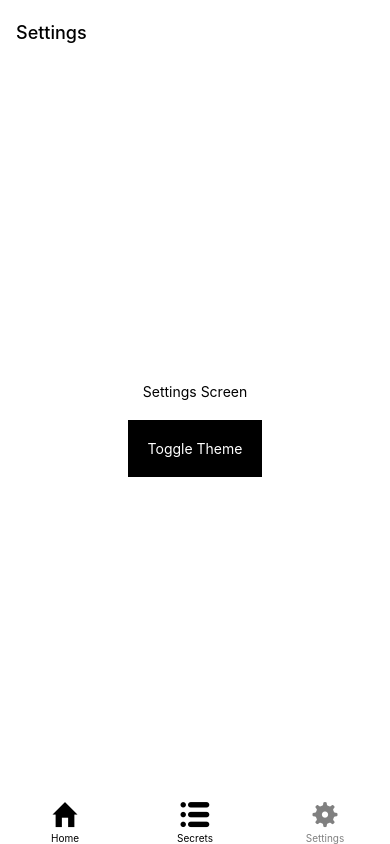
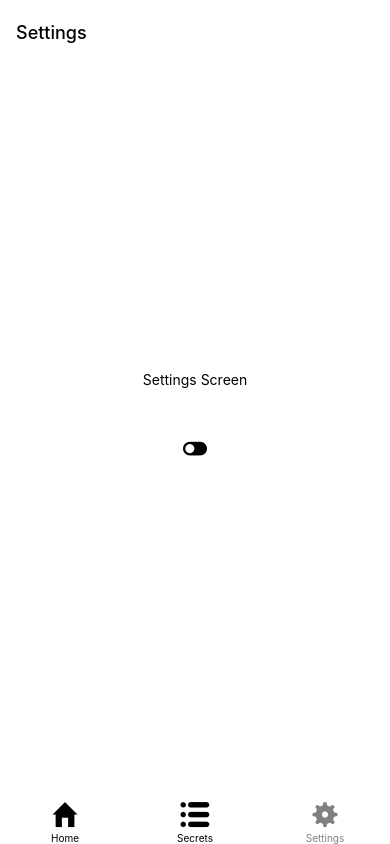
Before and after one commit to m4d0x/react-native-app-assignment, a React Native app: screen /Settings in a window 390 px wide. Built offline with nearby package versions, Linux system fonts and the light colour scheme.

Commit message:
Touch up for the toggle icon button in settings

```diff
--- /dev/null
+++ b/src/components/ThemedToggleIcon.tsx
@@ -0,0 +1,33 @@
+import React from 'react';
+import { View } from 'react-native';
+import Icon from 'react-native-vector-icons/Fontisto';
+import { useTheme } from '../contexts/ThemeContext';
+import { lightTheme } from '../themes/themes';
+
+const ThemedToggleIcon = () => {
+  const { theme, toggleTheme } = useTheme();
+
+  const iconColor = theme.text;
+
+  return (
+    <View
+      style={{
+        justifyContent: 'center',
+        alignItems: 'center',
+        width: 75,
+        height: 40,
+        borderRadius: 20,
+        backgroundColor: theme.outerBackgroundColor, // Use the theme's outerBackgroundColor
+      }}
+    >
+      <Icon
+        name={theme === lightTheme ? 'toggle-off' : 'toggle-on'}
+        size={24}
+        color={iconColor}
+        onPress={toggleTheme}
+      />
+    </View>
+  );
+};
+
+export default ThemedToggleIcon;
--- a/src/contexts/ThemeContext.tsx
+++ b/src/contexts/ThemeContext.tsx
@@ -12,6 +12,7 @@ interface Theme {
   buttonColor: string;
   statusBarStyle: 'auto' | 'inverted' | 'light' | 'dark';
   activeIconColor: string;
+  outerBackgroundColor: string;
 }
 
 type ThemeProviderProps = {
--- a/src/screens/SettingsScreen.tsx
+++ b/src/screens/SettingsScreen.tsx
@@ -1,9 +1,10 @@
 import React from 'react';
 import { Text, TouchableOpacity, View } from 'react-native';
+import ThemedToggleIcon from '../components/ThemedToggleIcon'; // Use default import
 import { useTheme } from '../contexts/ThemeContext';
 
 export default function SettingsScreen() {
-  const { theme, toggleTheme } = useTheme(); // Use toggleTheme from context
+  const { theme, toggleTheme } = useTheme();
 
   return (
     <View
@@ -16,10 +17,10 @@ export default function SettingsScreen() {
     >
       <Text style={{ color: theme.secondary }}>Settings Screen</Text>
       <TouchableOpacity
-        onPress={toggleTheme} // Use toggleTheme from context
-        style={{ padding: 20, backgroundColor: theme.secondary, marginTop: 20 }}
+        onPress={toggleTheme}
+        style={{ padding: 20, marginTop: 20 }}
       >
-        <Text style={{ color: theme.primary }}>Toggle Theme</Text>
+        <ThemedToggleIcon />
       </TouchableOpacity>
     </View>
   );
--- a/src/themes/themes.ts
+++ b/src/themes/themes.ts
@@ -9,6 +9,7 @@ export const lightTheme = {
   statusBarStyle: 'dark',
   activeIconColor: 'gray',
   borderColor: 'transparent',
+  outerBackgroundColor: 'rgb(255, 255, 255)', // Lägg till den önskade bakgrundsfärgen för yttre diven i ljusläge
 };
 
 export const darkTheme = {
@@ -22,4 +23,5 @@ export const darkTheme = {
   statusBarStyle: 'light',
   activeIconColor: 'red',
   borderColor: 'transparent',
+  outerBackgroundColor: 'rgb(0, 0, 0)', // Lägg till den önskade bakgrundsfärgen för yttre diven i mörkt läge
 };
```
Also changed, not shown: package.json (+5 -3 lines), 1 other file (tests, documents, lock files or other folders).
